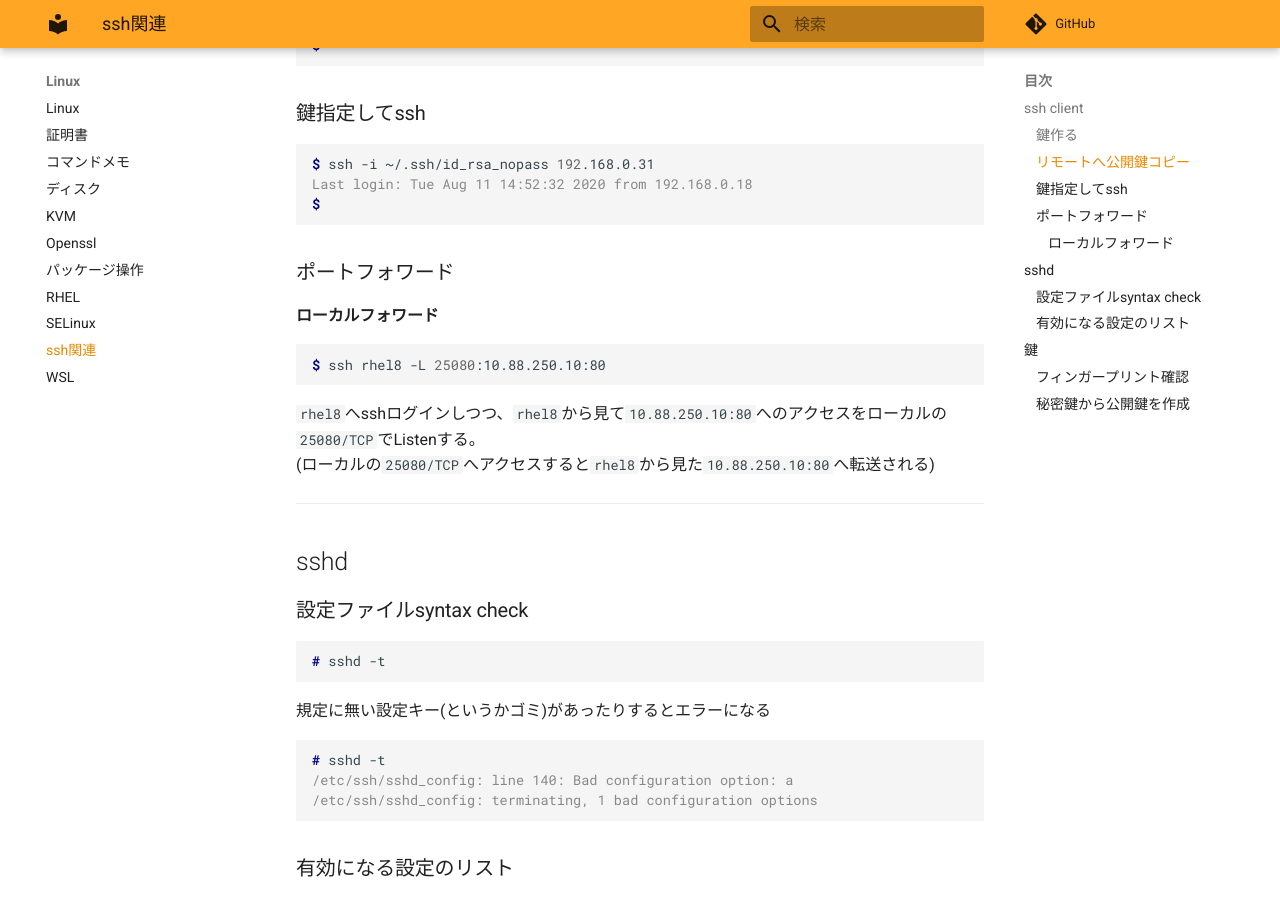
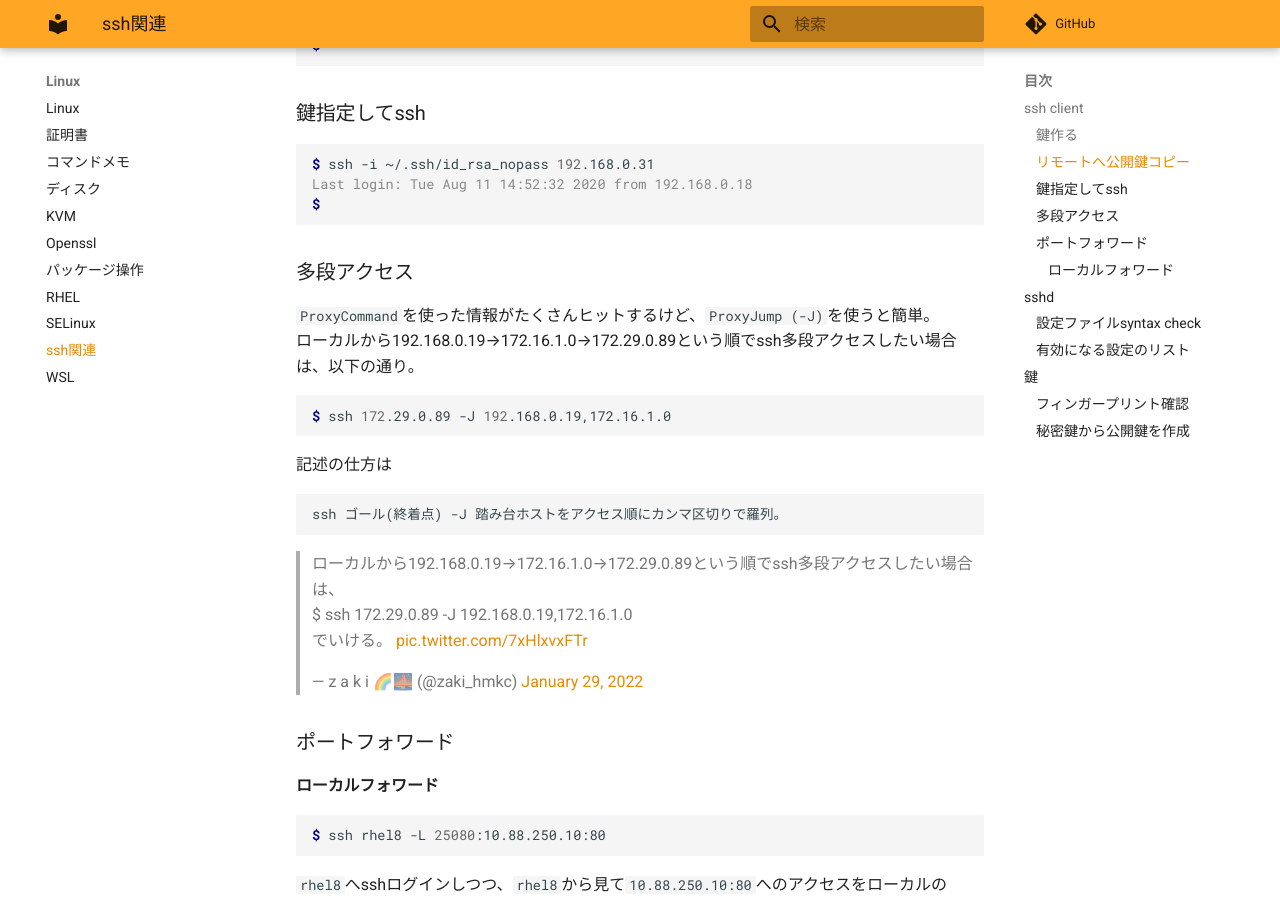
Before and after one commit to zaki-lknr/docs, an MkDocs documentation site: the page built from docs/Linux/ssh.md, in a window 1280 px wide and 900 px high, scrolled down 1099 px. Built offline with MkDocs 1.6.1 and Material for MkDocs 9.7.7, drawn with Linux system fonts in a browser that asks for light colours; comment, search, counter and statistics services are not loaded.

Commit message:
add: linux/ssh: ProxyJumpで多段アクセス

````diff
--- a/docs/Linux/ssh.md
+++ b/docs/Linux/ssh.md
@@ -55,6 +55,23 @@ $ ssh -i ~/.ssh/id_rsa_nopass 192.168.0.31
 Last login: Tue Aug 11 14:52:32 2020 from 192.168.0.18
 $
 ```
+
+### 多段アクセス
+
+`ProxyCommand`を使った情報がたくさんヒットするけど、`ProxyJump (-J)`を使うと簡単。
+ローカルから192.168.0.19→172.16.1.0→172.29.0.89という順でssh多段アクセスしたい場合は、以下の通り。
+
+```console
+$ ssh 172.29.0.89 -J 192.168.0.19,172.16.1.0
+```
+
+記述の仕方は
+
+```text
+ssh ゴール(終着点) -J 踏み台ホストをアクセス順にカンマ区切りで羅列。
+```
+
+<blockquote class="twitter-tweet"><p lang="ja" dir="ltr">ローカルから192.168.0.19→172.16.1.0→172.29.0.89という順でssh多段アクセスしたい場合は、<br>$ ssh 172.29.0.89 -J 192.168.0.19,172.16.1.0<br>でいける。 <a href="https://t.co/7xHlxvxFTr">pic.twitter.com/7xHlxvxFTr</a></p>&mdash; z a k i 🌈🌉 (@zaki_hmkc) <a href="https://twitter.com/zaki_hmkc/status/1487383030251462658?ref_src=twsrc%5Etfw">January 29, 2022</a></blockquote> <script async src="https://platform.twitter.com/widgets.js" charset="utf-8"></script>
 
 ### ポートフォワード
 
````
